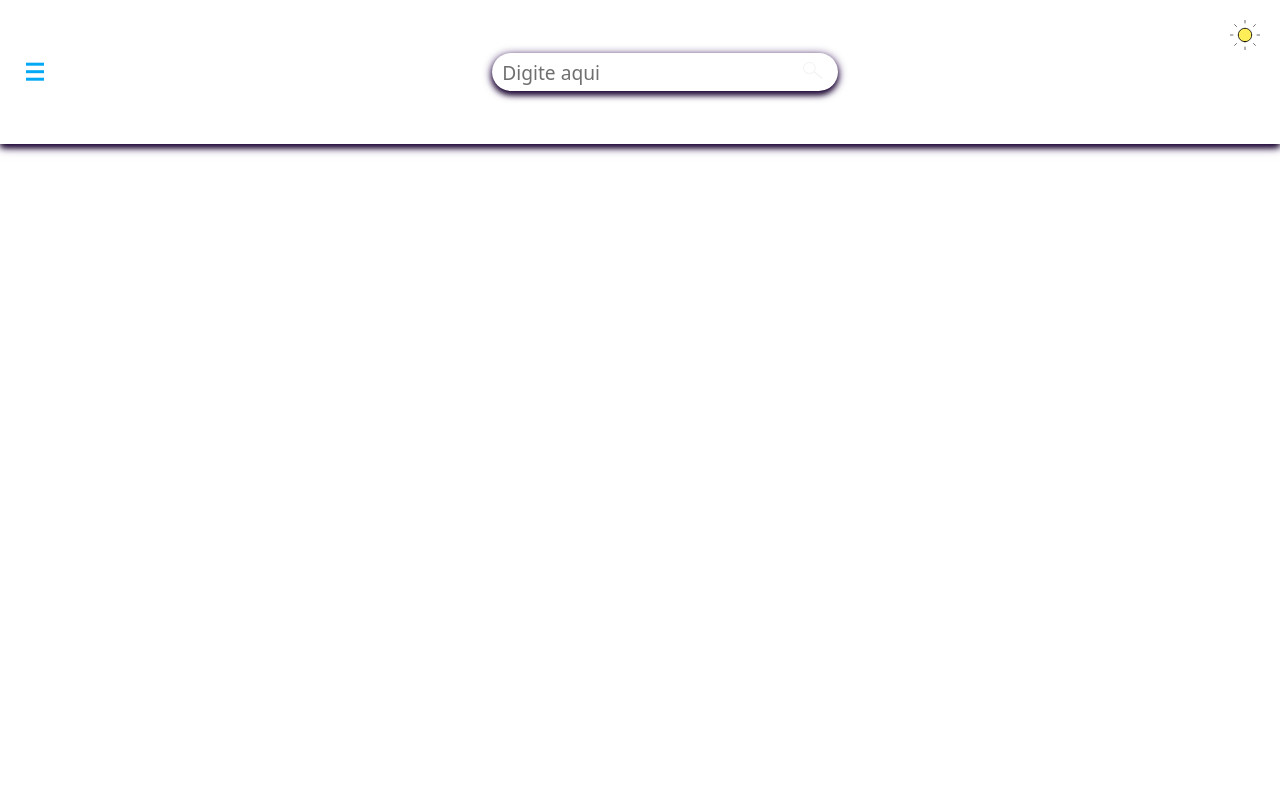
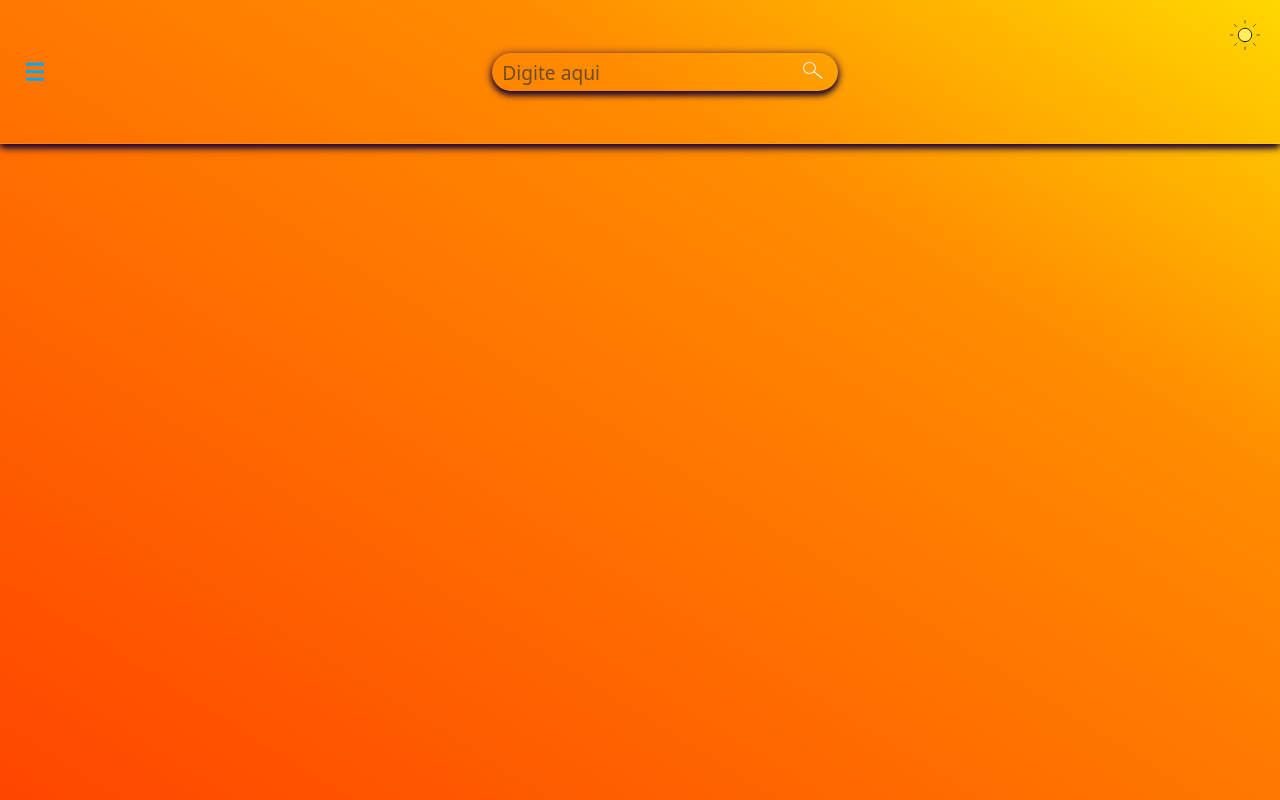
Before and after one commit to yoshtempest/manhwa-library, a Next.js app: page / in a window 1280 px wide. Built offline with nearby package versions, Linux system fonts and the light colour scheme.

Commit message:
feat: gradient color to light background

```diff
--- a/src/app/globals.css
+++ b/src/app/globals.css
@@ -3,16 +3,11 @@
 /* ===== VARIÁVEIS DE TEMA ===== */
 :root, .light {
   --background: linear-gradient(
-    45deg,
-    /* rgba(255, 238, 88, 0.2) 0%, */
-    rgba(149, 117, 205, 0.2) 80%,
-    rgba(255, 255, 0, 0.5) 100%
-  ),
-  linear-gradient(
-    45deg,
-    /* #D9D9D9 0%, */
-    /* #FFF9C4 26%, */
-    #FFF9C4 100%
+      to bottom left,
+      #FFD700 0%,
+      /* #FF6347 12%, */
+      #FF8C00 30%, /* 20% antes */
+      #FF4500 100%
   );
   --foreground: #333333;
   --primary: #FFF9C4;
```
